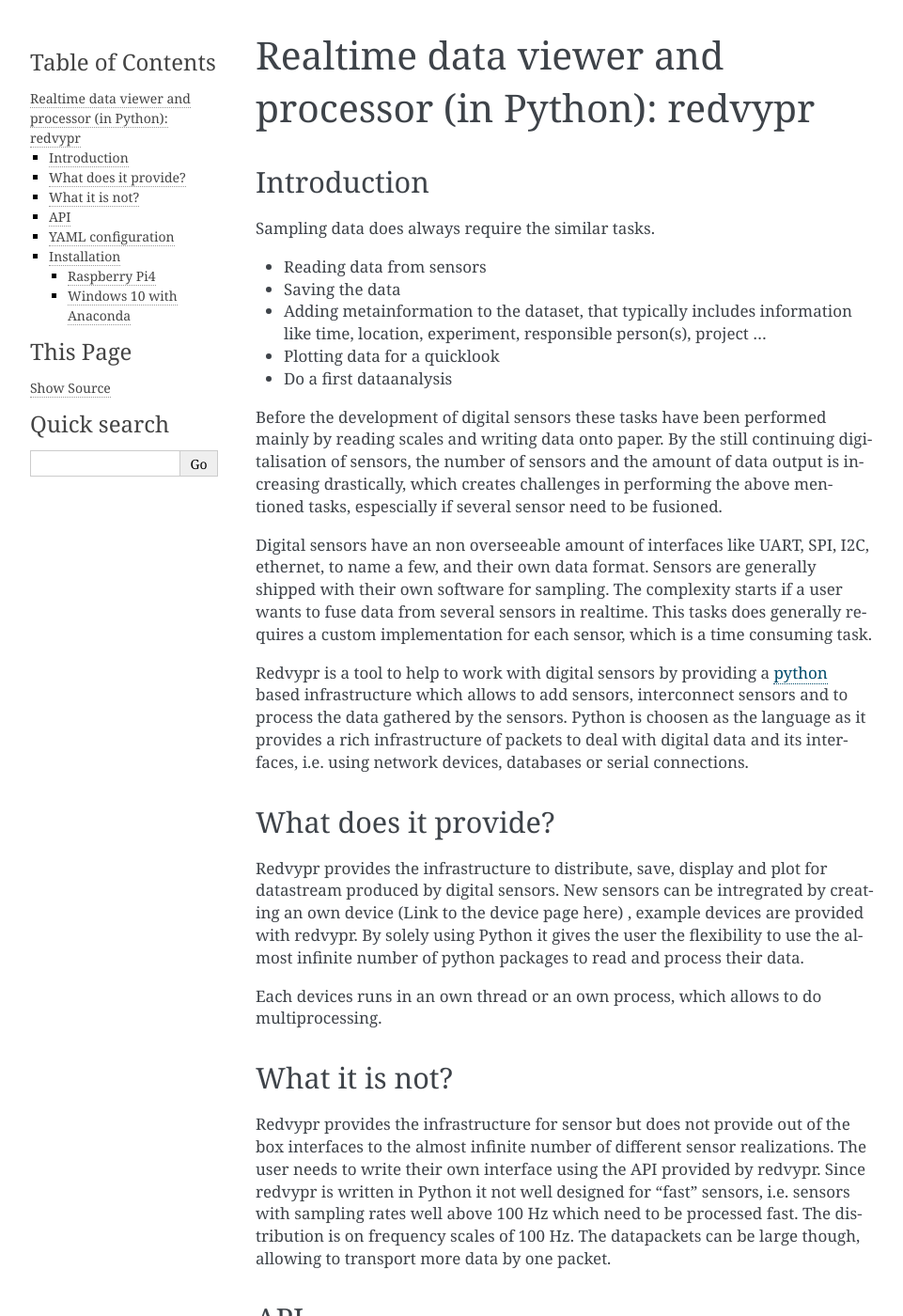
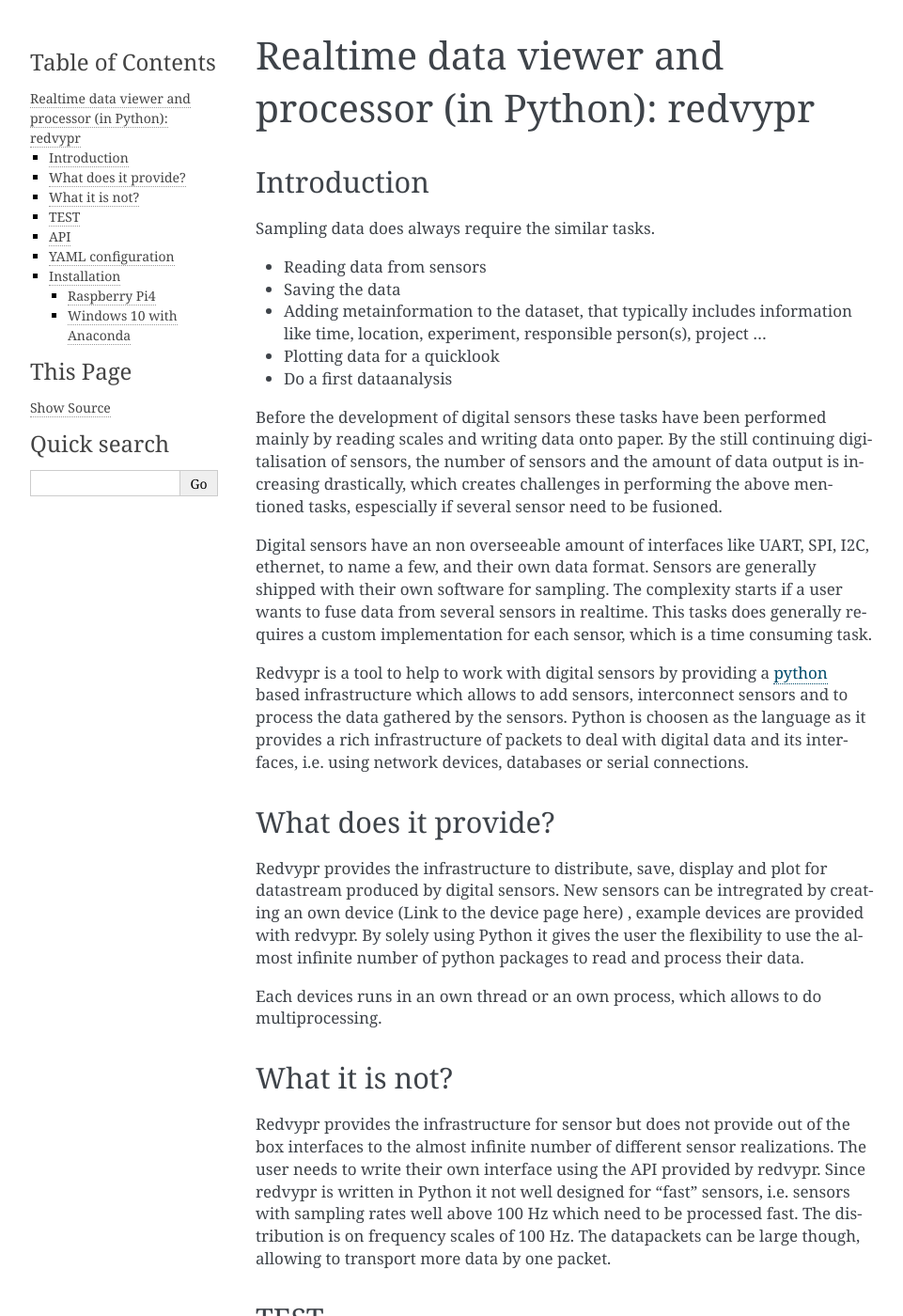
Before and after one commit to redvypr/redvypr, a Sphinx documentation site: the page built from doc/source/redvypr.rst, in a window 1280 px wide and 1400 px high. Shown: the whole window at 94% size, without its empty margins (148-1109 px from the left). Built offline with Sphinx 7.4.7, drawn with Linux system fonts in a browser that asks for light colours.

Commit message:
Update redvypr.rst

```diff
--- a/doc/source/redvypr.rst
+++ b/doc/source/redvypr.rst
@@ -67,6 +67,17 @@
 on frequency scales of 100 Hz. The datapackets can be large though,
 allowing to transport more data by one packet.
 
+TEST
+----
+
+.. toctree::
+
+.. autosummary::
+   :toctree: _autosummary
+   :recursive:
+
+   os
+
 API
 ---
 
```
